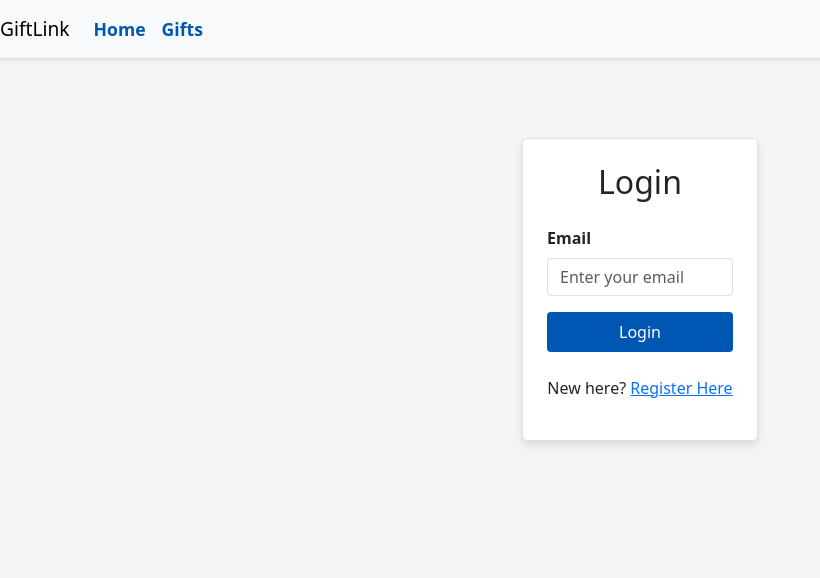
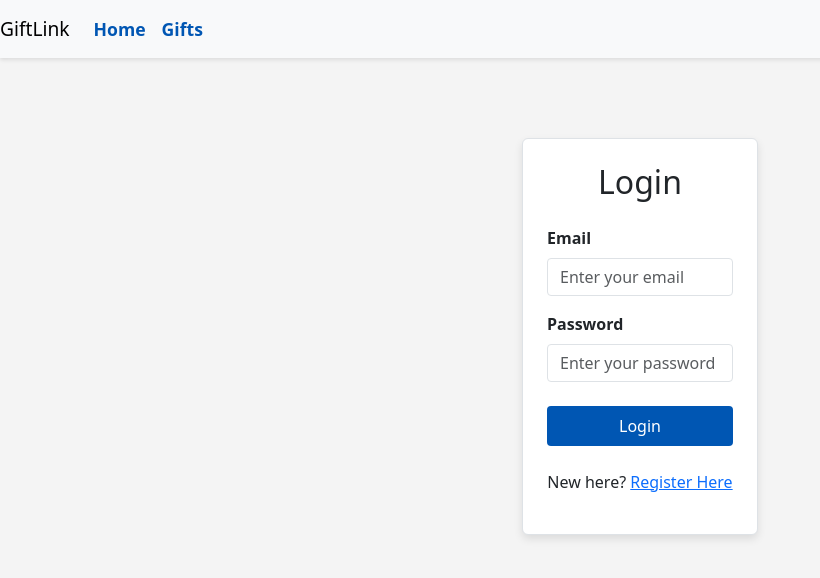
Before and after one commit to saravanankuppusamy/fullstack-capstone-project, a React (Create React App) app in the folder giftlink-frontend/: page /app/login in a window 1280 px wide. Shown: the top 578 px of the page, without its empty margins (0-820 px from the left). Built offline with nearby package versions, Linux system fonts and the light colour scheme; no server answers.

Commit message:
updated the app

```diff
--- a/giftlink-frontend/src/components/LoginPage/LoginPage.js
+++ b/giftlink-frontend/src/components/LoginPage/LoginPage.js
@@ -32,6 +32,18 @@ function LoginPage() {
                             />
                         </div>
 
+                        <div className="mb-4">
+                            <label htmlFor="password" className="form-label">Password</label>
+                            <input
+                                id="password"
+                                type="password"
+                                className="form-control"
+                                placeholder="Enter your password"
+                                value={password}
+                                onChange={(e) => setPassword(e.target.value)}
+                            />
+                        </div>
+
                         {/* insert code here to create a button that performs the `handleLogin` function on click */}
                         <button className="btn btn-primary w-100 mb-3" onClick={handleLogin}>Login</button>
 
```
